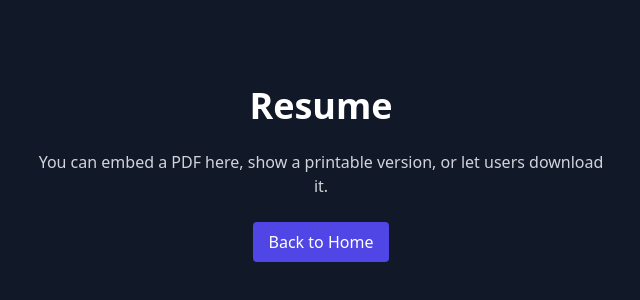
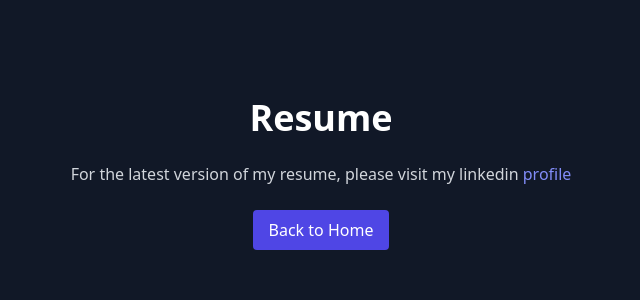
Before and after one commit to cryp71c/devboard-frontend, a React (Vite) app: page /#/resume in a window 1280 px wide. Shown: the part 226-526 px from the top of the page, without its empty margins (319-959 px from the left). Built offline with nearby package versions, Linux system fonts and the light colour scheme.

Commit message:
More fixes...

```diff
--- a/src/components/Resume.jsx
+++ b/src/components/Resume.jsx
@@ -5,7 +5,15 @@ function Resume() {
     <div className="min-h-screen bg-gray-900 text-white flex flex-col items-center justify-center space-y-6">
       <h1 className="text-4xl font-bold">Resume</h1>
       <p className="max-w-xl text-center text-gray-300">
-        You can embed a PDF here, show a printable version, or let users download it.
+        For the latest version of my resume, please visit my linkedin{" "}
+        <a
+          href="https://www.linkedin.com/in/alexander-rapino-129320231/"
+          target="_blank"
+          rel="noopener noreferrer"
+          className="text-indigo-400 hover:underline"
+        >
+          profile
+        </a>
       </p>
       <Link
         to="/"
```
